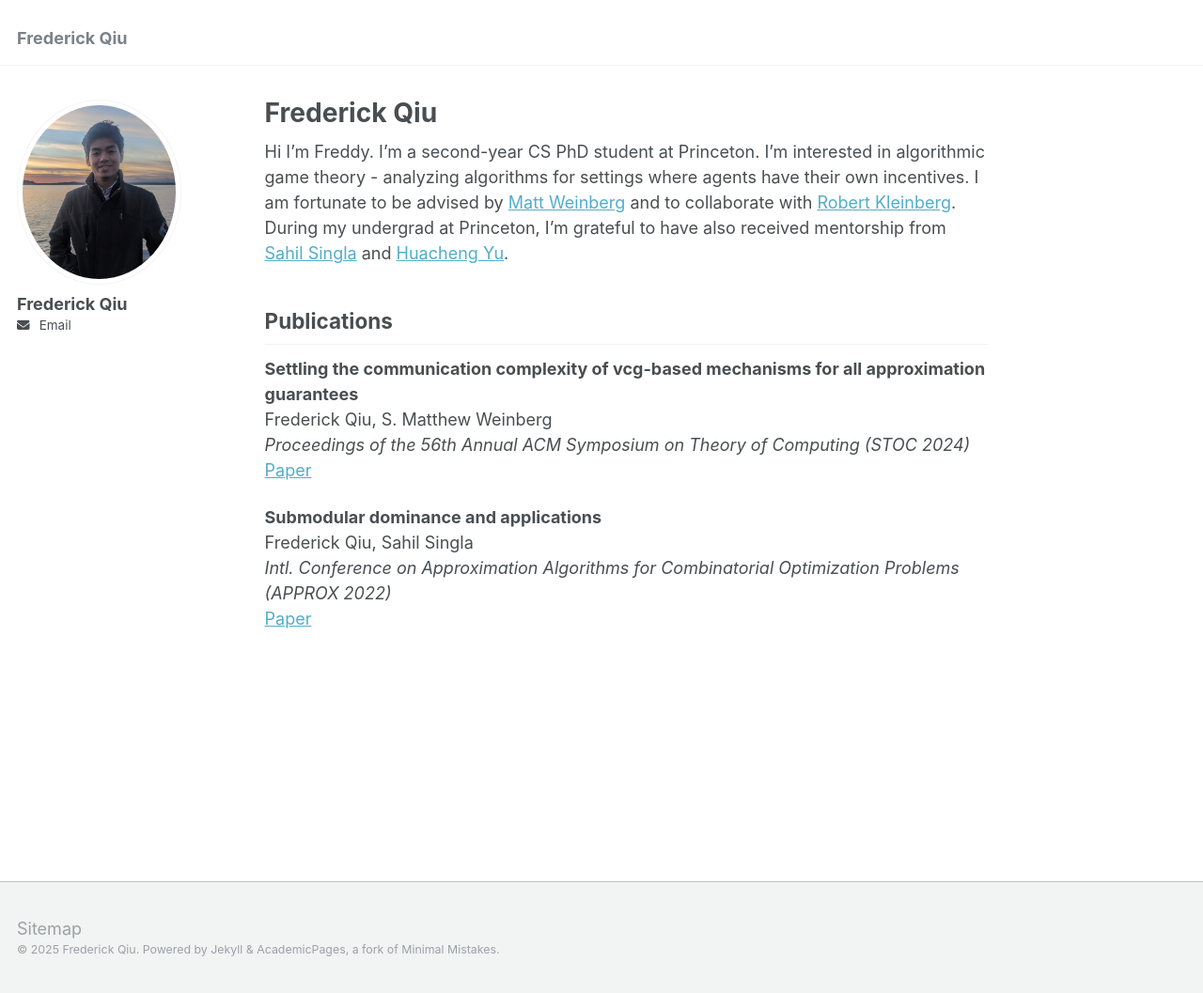
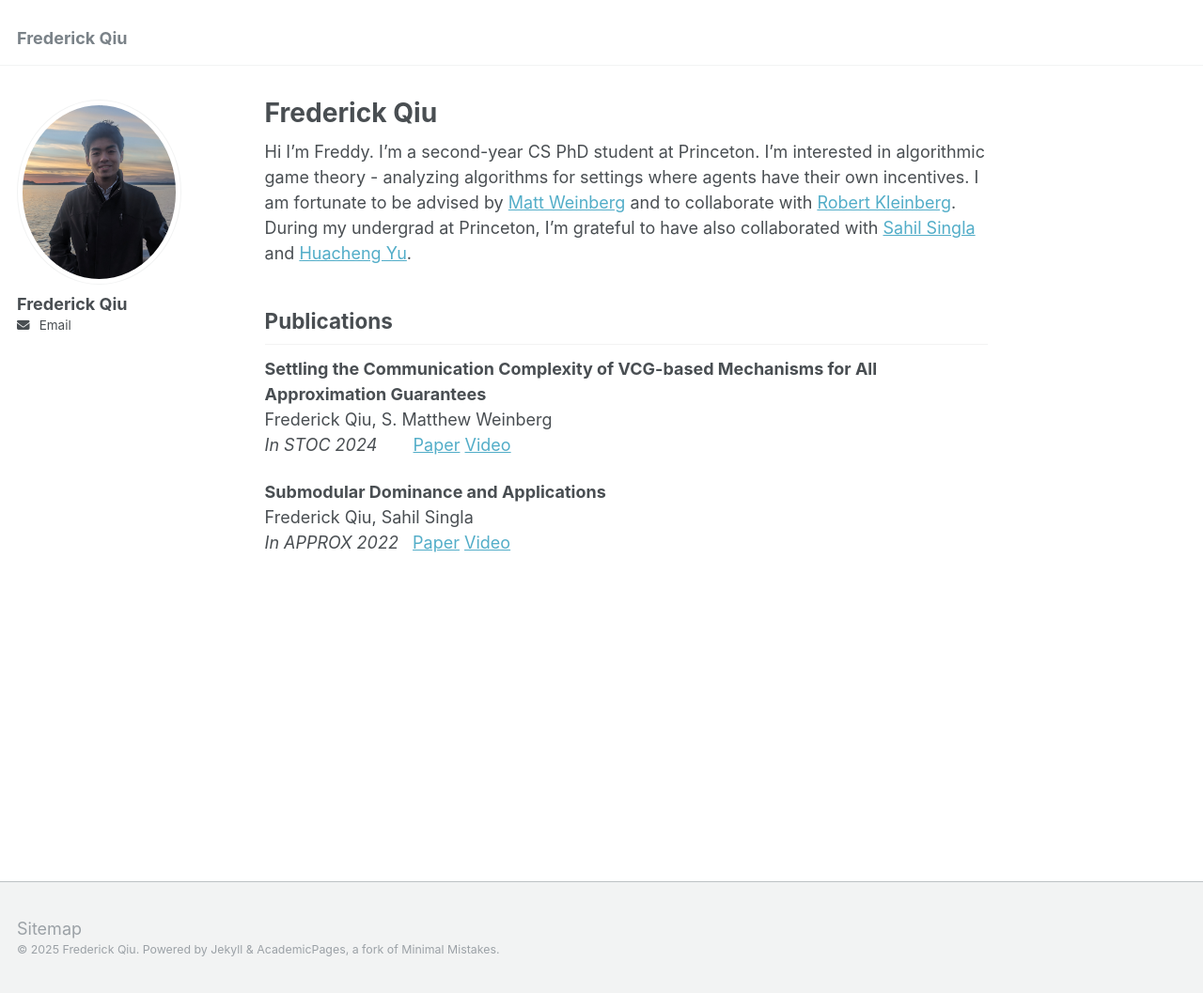
Before and after one commit to frederickqiu/frederickqiu.github.io, a Jekyll site: the page built from _pages/about.md, in a window 1280 px wide and 1057 px high. Shown: the whole window at 94% size. Built offline with Jekyll 4.4.1, drawn with Linux system fonts in a browser that asks for light colours.

Commit message:
Update about.md

```diff
--- a/_pages/about.md
+++ b/_pages/about.md
@@ -6,18 +6,16 @@ redirect_from:
   - /about/
   - /about.html
 ---
-Hi I'm Freddy. I'm a second-year CS PhD student at Princeton. I'm interested in algorithmic game theory - analyzing algorithms for settings where agents have their own incentives. I am fortunate to be advised by [Matt Weinberg](https://www.cs.princeton.edu/~smattw/) and to collaborate with [Robert Kleinberg](https://www.cs.cornell.edu/~rdk/). During my undergrad at Princeton, I'm grateful to have also received mentorship from [Sahil Singla](https://faculty.cc.gatech.edu/~ssingla7/) and [Huacheng Yu](https://www.cs.princeton.edu/~hy2/).
+Hi I'm Freddy. I'm a second-year CS PhD student at Princeton. I'm interested in algorithmic game theory - analyzing algorithms for settings where agents have their own incentives. I am fortunate to be advised by [Matt Weinberg](https://www.cs.princeton.edu/~smattw/) and to collaborate with [Robert Kleinberg](https://www.cs.cornell.edu/~rdk/). During my undergrad at Princeton, I'm grateful to have also collaborated with [Sahil Singla](https://faculty.cc.gatech.edu/~ssingla7/) and [Huacheng Yu](https://www.cs.princeton.edu/~hy2/).
 
 
 ## Publications
 
-**Settling the communication complexity of vcg-based mechanisms for all approximation guarantees**\
+**Settling the Communication Complexity of VCG-based Mechanisms for All Approximation Guarantees**\
 Frederick Qiu, S. Matthew Weinberg\
-*Proceedings of the 56th Annual ACM Symposium on Theory of Computing (STOC 2024)* \
-[Paper](https://dl.acm.org/doi/abs/10.1145/3618260.3649706)
+*In STOC 2024* &emsp;&nbsp;&nbsp; [Paper](https://dl.acm.org/doi/abs/10.1145/3618260.3649706) [Video](https://www.youtube.com/watch?v=FciXVzrBWMY)
 
 
-**Submodular dominance and applications**\
+**Submodular Dominance and Applications**\
 Frederick Qiu, Sahil Singla\
-*Intl. Conference on Approximation Algorithms for Combinatorial Optimization Problems (APPROX 2022)* \
-[Paper](https://arxiv.org/abs/2207.04957)
+*In APPROX 2022* &nbsp; [Paper](https://drops.dagstuhl.de/entities/document/10.4230/LIPIcs.APPROX/RANDOM.2022.44) [Video](https://www.youtube.com/watch?v=Zt5cZSt1q3U)
```
